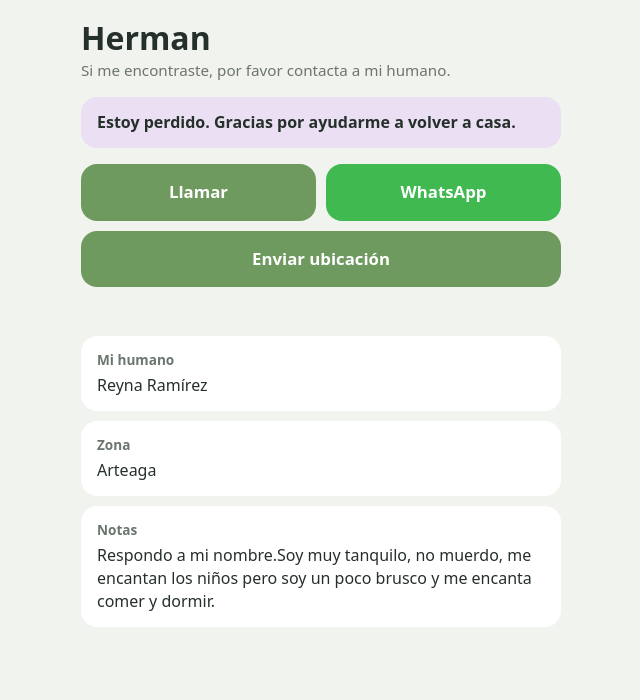
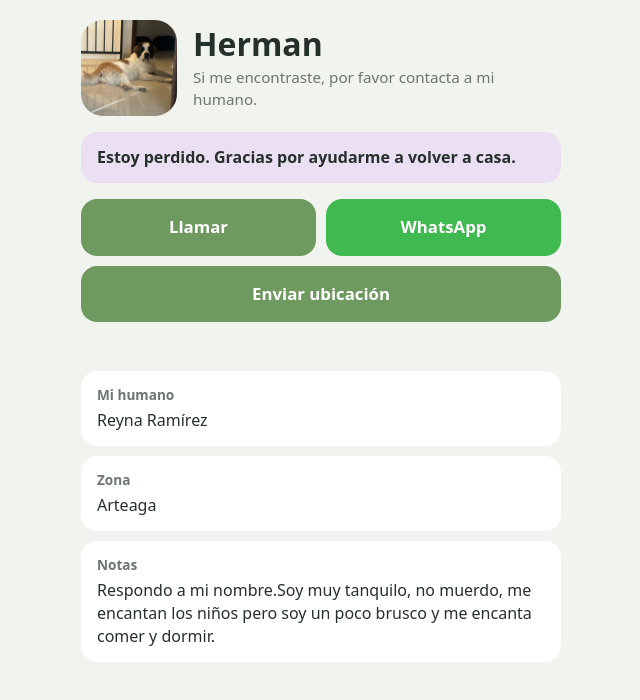
Before and after one commit to moicilab/moicilab.github.io, a plain HTML site: page pethero/herman/index.html in a window 1280 px wide. Shown: the whole page, without its empty margins (319-959 px from the left). Drawn offline with Linux system fonts and the light colour scheme.

Commit message:
Update index.html

```diff
--- a/pethero/herman/index.html
+++ b/pethero/herman/index.html
@@ -54,7 +54,7 @@
 <body>
 <main>
   <section class="cabecera">
-    <img id="foto" src="foto.jpg" alt="" onerror="this.style.display='none'">
+    <img id="foto" src="foto.jpg.JPG" alt="" onerror="this.style.display='none'">
     <div>
       <h1 id="nombre"></h1>
       <p class="sub" id="subtitulo"></p>
```
